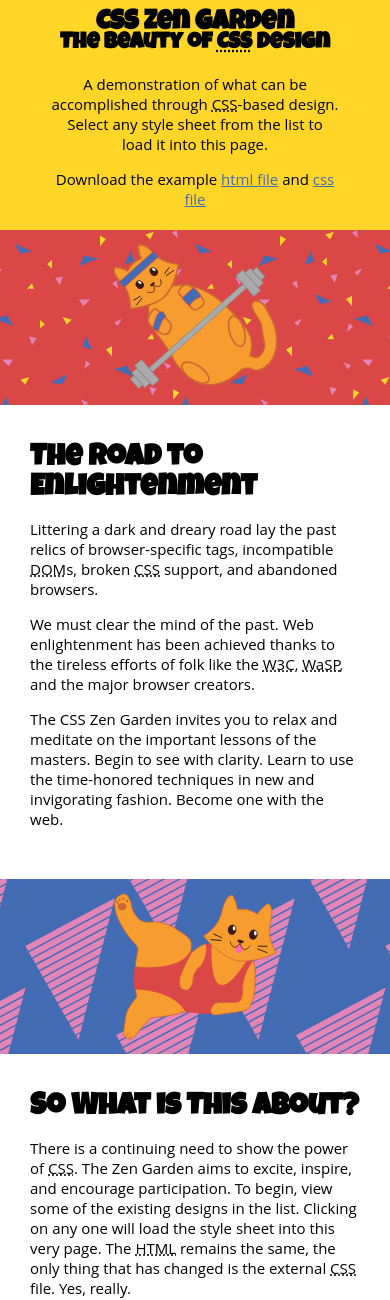
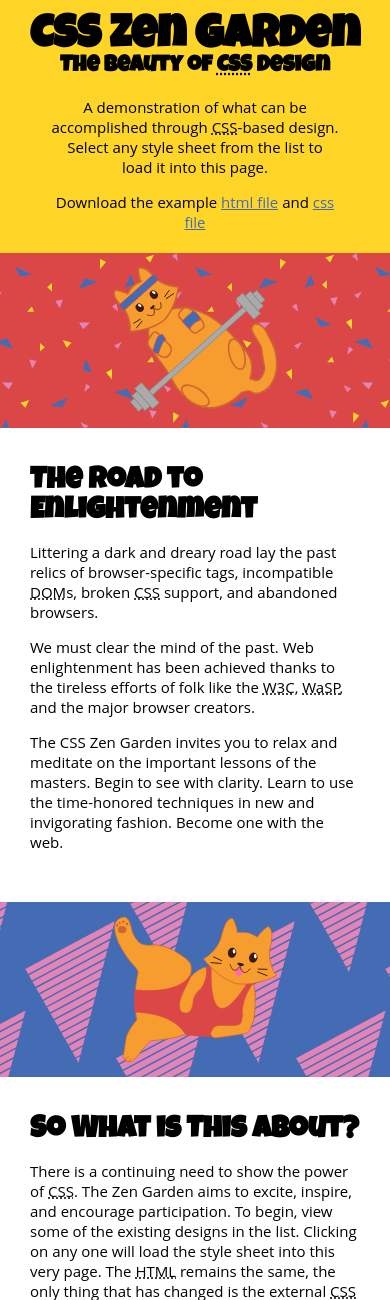
Before and after one commit to thompson-ele/zen-garden, a PHP site: page / in a window 390 px wide. Shown: the top 1300 px of the page. Run offline with PHP 8.4, Linux system fonts and the light colour scheme.

Commit message:
small fix in header

```diff
--- a/scss/style.scss
+++ b/scss/style.scss
@@ -21,12 +21,8 @@ h1 {
     font-size: 3em;
     margin-bottom: 0px;
         @include breakpoint(medium){
-            font-size: 2.9em;
             margin-bottom: -5px;
-        }
-        @include breakpoint(small){
-            font-size: 1.8em;
-            margin-top: 40px;
+            margin-top: 45px;
         }
 }
 
--- a/style.css
+++ b/style.css
@@ -673,12 +673,8 @@ h1 {
   margin-bottom: 0px; }
   @media (max-width: 600px) {
     h1 {
-      font-size: 2.9em;
-      margin-bottom: -5px; } }
-  @media (max-width: 480px) {
-    h1 {
-      font-size: 1.8em;
-      margin-top: 40px; } }
+      margin-bottom: -5px;
+      margin-top: 45px; } }
 
 header h2 {
   margin-top: 0px; }
```
